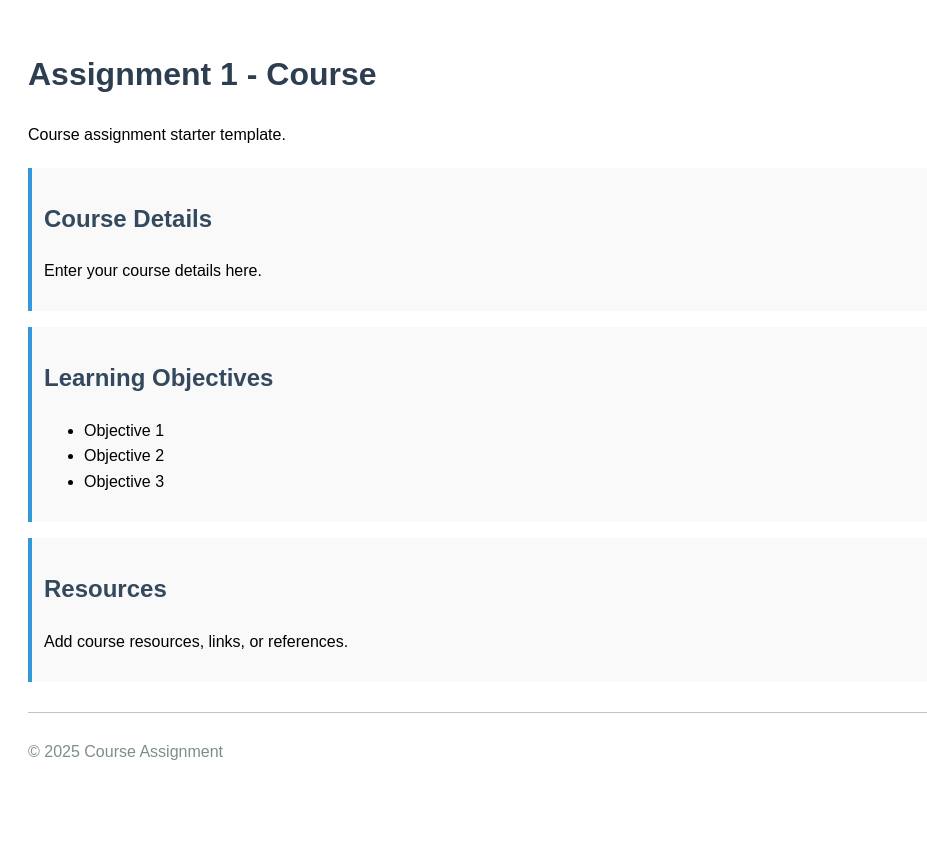
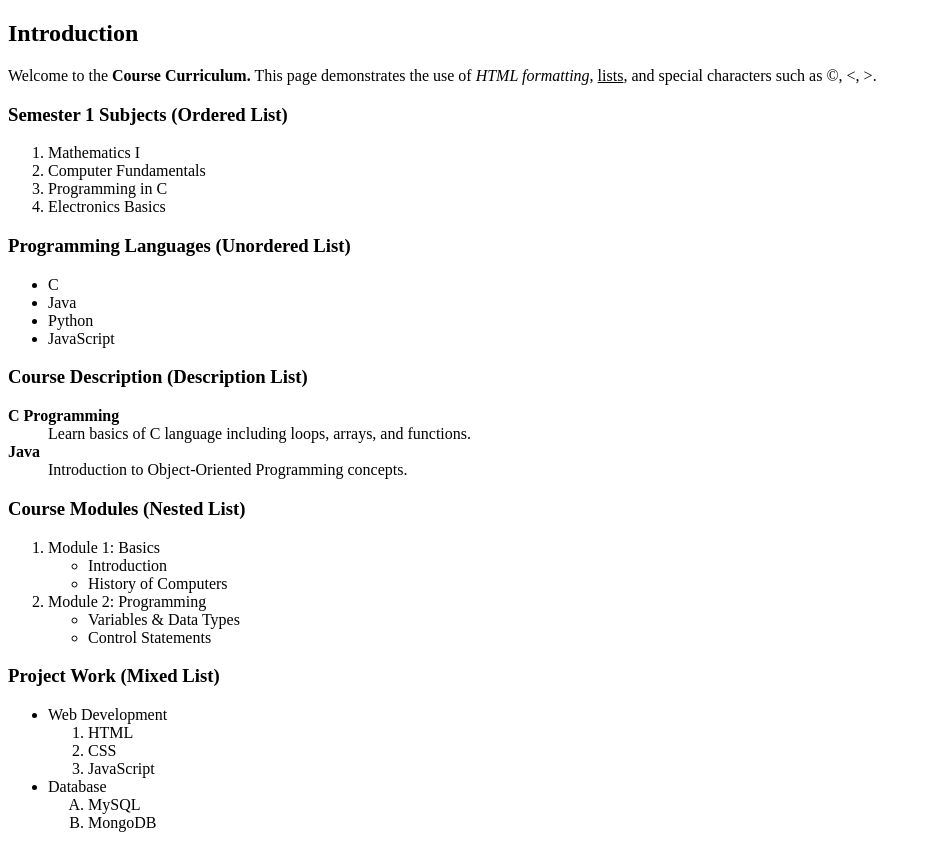
Before and after one commit to AyushYadav3902/web_dev, a plain HTML site: page assignment__1(course).html in a window 1280 px wide. Shown: the whole page, without its empty margins (0-927 px from the left). Before the commit the page ends 809 px from the top, so only its background shows below. Drawn offline with Linux system fonts and the light colour scheme.

Commit message:
Revise HTML for Course Assignment and Curriculum
Updated the HTML structure to include course curriculum details, learning objectives, resources, and project work sections with proper formatting.

```diff
--- a/assignment__1(course).html
+++ b/assignment__1(course).html
@@ -1,46 +1,73 @@
+
 <!DOCTYPE html>
-<html lang="en">
+<html>
 <head>
-    <meta charset="utf-8" />
-    <meta name="viewport" content="width=device-width,initial-scale=1" />
-    <title>Assignment 1 - Course</title>
-    <style>
-      body { font-family: Arial, Helvetica, sans-serif; padding: 20px; line-height: 1.6; }
-      header { margin-bottom: 20px; }
-      h1 { color: #2c3e50; }
-      section { margin: 16px 0; padding: 12px; background: #f9f9f9; border-left: 4px solid #3498db; }
-      h2 { color: #34495e; }
-    </style>
+    <title>Course Curriculum</title>
 </head>
 <body>
-    <header>
-      <h1>Assignment 1 - Course</h1>
-      <p>Course assignment starter template.</p>
-    </header>
+    <h2>Introduction</h2>
+    <p>
+        Welcome to the <b>Course Curriculum.</b>
+        This page demonstrates the use of <i>HTML formatting</i>,
+        <u>lists</u>, and special characters such as &copy;, &lt;, &gt;.
+    </p>
 
-    <main>
-      <section>
-        <h2>Course Details</h2>
-        <p>Enter your course details here.</p>
-      </section>
+    <h3>Semester 1 Subjects (Ordered List)</h3>
+    <ol>
+        <li>Mathematics I</li>
+        <li>Computer Fundamentals</li>
+        <li>Programming in C</li>
+        <li>Electronics Basics</li>
+    </ol>
 
-      <section>
-        <h2>Learning Objectives</h2>
+    <h3>Programming Languages (Unordered List)</h3>
     <ul>
-          <li>Objective 1</li>
-          <li>Objective 2</li>
-          <li>Objective 3</li>
+        <li>C</li>
+        <li>Java</li>
+        <li>Python</li>
+        <li>JavaScript</li>
     </ul>
-      </section>
 
-      <section>
-        <h2>Resources</h2>
-        <p>Add course resources, links, or references.</p>
-      </section>
-    </main>
+    <h3>Course Description (Description List)</h3>
+    <dl>
+        <dt><b>C Programming</b></dt>
+        <dd>Learn basics of C language including loops, arrays, and functions.</dd>
 
-    <footer style="margin-top: 30px; border-top: 1px solid #bdc3c7; padding-top: 10px; color: #7f8c8d;">
-      <p>&copy; 2025 Course Assignment</p>
-    </footer>
+        <dt><b>Java</b></dt>
+        <dd>Introduction to Object-Oriented Programming concepts.</dd>
+    </dl>
+
+    <h3>Course Modules (Nested List)</h3>
+    <ol>
+        <li>Module 1: Basics
+            <ul>
+                <li>Introduction</li>
+                <li>History of Computers</li>
+            </ul>
+        </li>
+        <li>Module 2: Programming
+            <ul>
+                <li>Variables &amp; Data Types</li>
+                <li>Control Statements</li>
+            </ul>
+        </li>
+    </ol>
+
+    <h3>Project Work (Mixed List)</h3>
+    <ul>
+        <li>Web Development
+            <ol>
+                <li>HTML</li>
+                <li>CSS</li>
+                <li>JavaScript</li>
+            </ol>
+        </li>
+        <li>Database
+            <ol type="A">
+                <li>MySQL</li>
+                <li>MongoDB</li>
+            </ol>
+        </li>
+    </ul>
 </body>
 </html>
```
Lines whose indentation alone changed are shown as unchanged.
